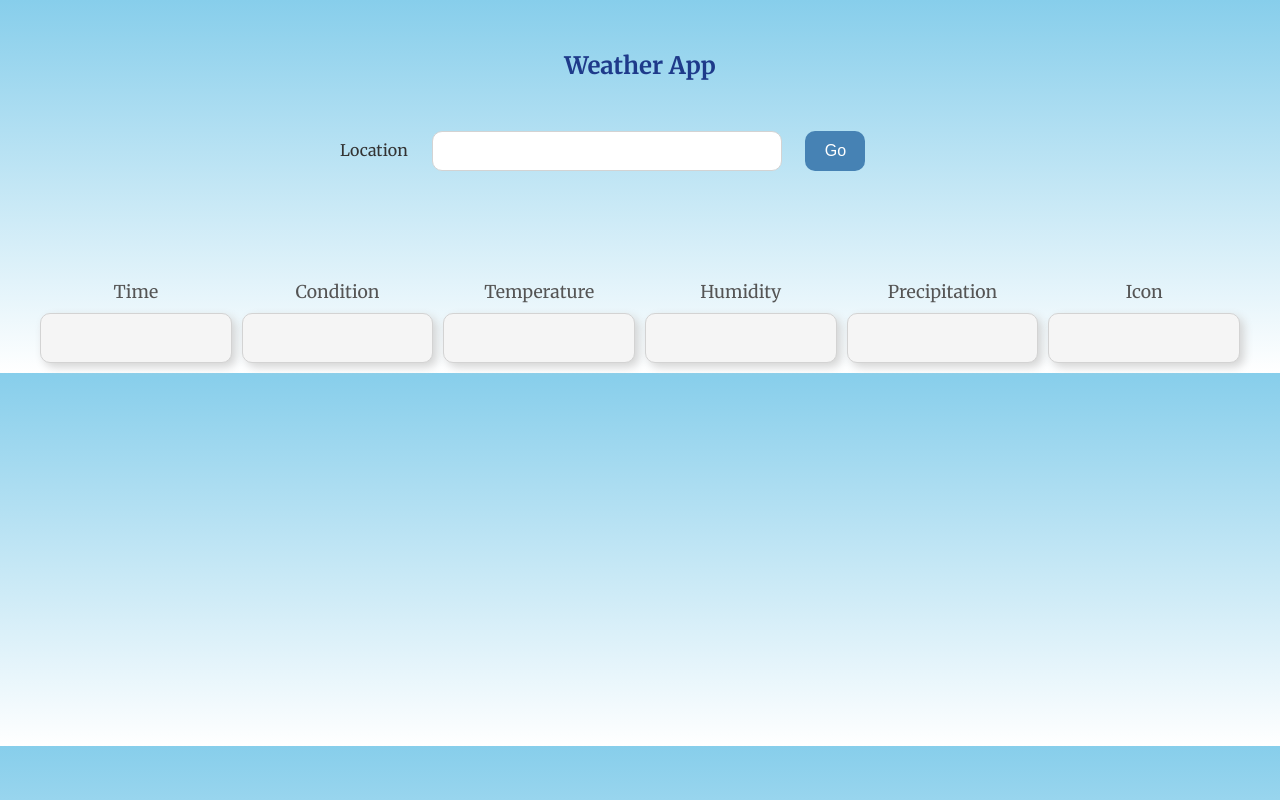
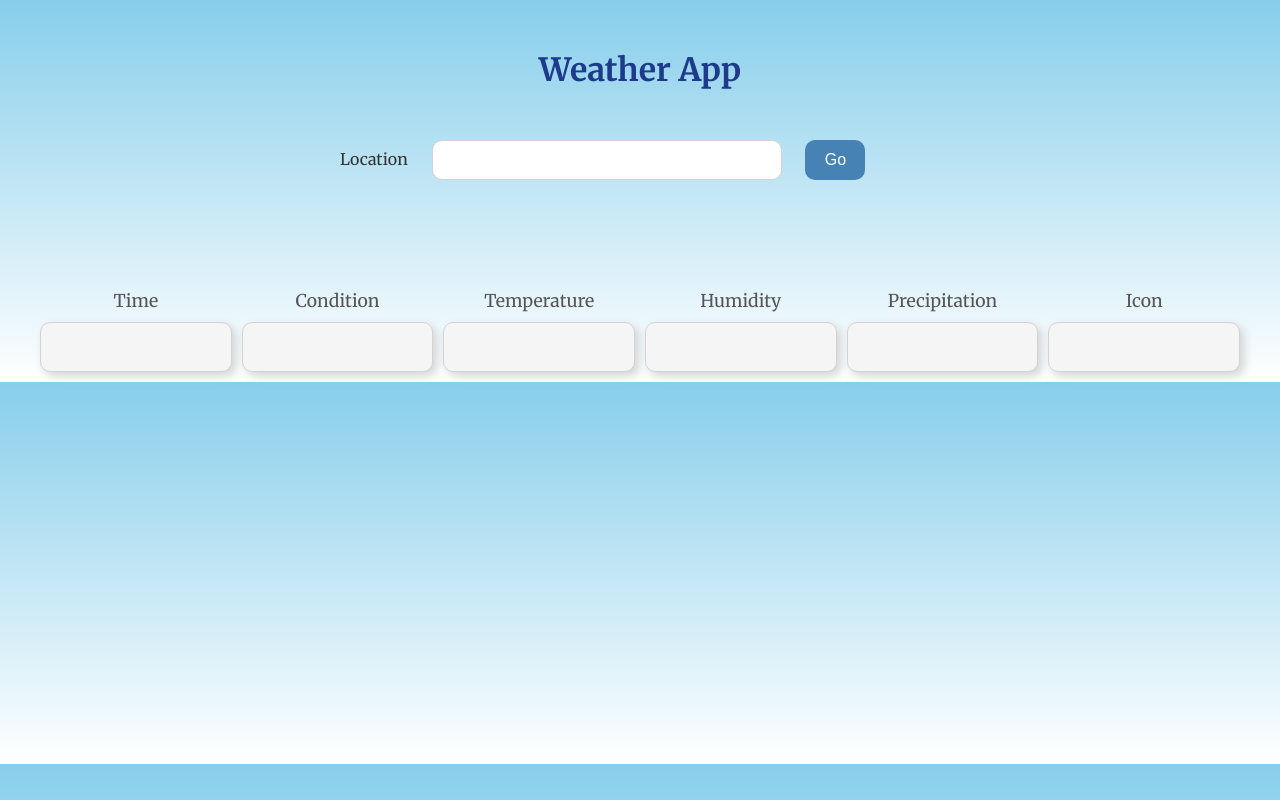
Before and after one commit to kiptalam1/WeatherApp, a website built with webpack: page src/template.html in a window 1280 px wide. Built offline with nearby package versions, Linux system fonts and the light colour scheme.

Commit message:
Increase h1 font size

```diff
--- a/package.json
+++ b/package.json
@@ -6,8 +6,8 @@
   "type": "module",
   "scripts": {
     "test": "echo \"Error: no test specified\" && exit 1",
-    "build": "webpack --config webpack.prod.js",
-    "dev": "webpack serve --config webpack.dev.js",
+    "build": "webpack --config webpack.prod.mjs",
+    "dev": "webpack serve --config webpack.dev.mjs",
     "deploy": "git subtree push --prefix dist origin gh-pages",
     "lint": "eslint",
     "prettier": "prettier"
--- a/src/styles.css
+++ b/src/styles.css
@@ -18,7 +18,7 @@ body{
     color: var(--grey-color);
 }
 h1{
-    font-size: 1.5rem;
+    font-size: 2rem;
     text-align: center;
     color: var(--deep-navy-blue);
     margin: 50px 0;
```
